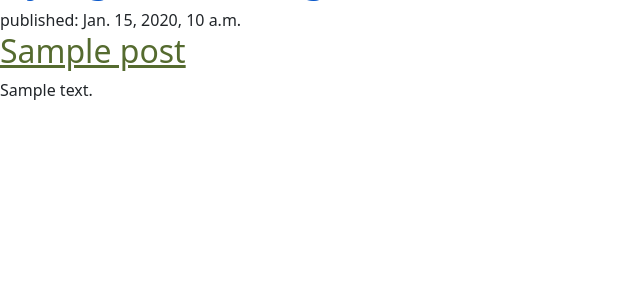
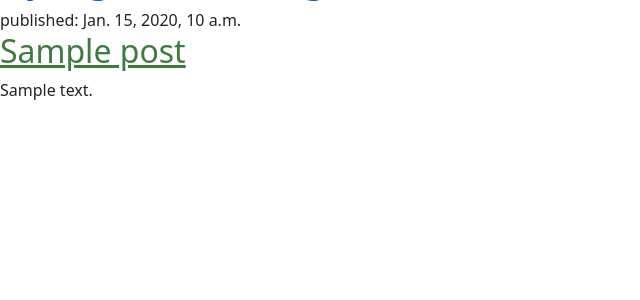
Before and after one commit to axeldunis/my-first-blog, a Django app: page / in a window 1280 px wide. Shown: the part 48-348 px from the top of the page, without its empty margins (0-640 px from the left). Run offline with Django 3.2, Linux system fonts and the light colour scheme; tables that the repository leaves empty hold one stand-in row (values such as "Sample post").

```diff
--- a/blog/static/css/blog.css
+++ b/blog/static/css/blog.css
@@ -1,3 +1,3 @@
 h1 a, h2 a {
-    color : #556B2F;
+    color : #407a43;
 }
```
